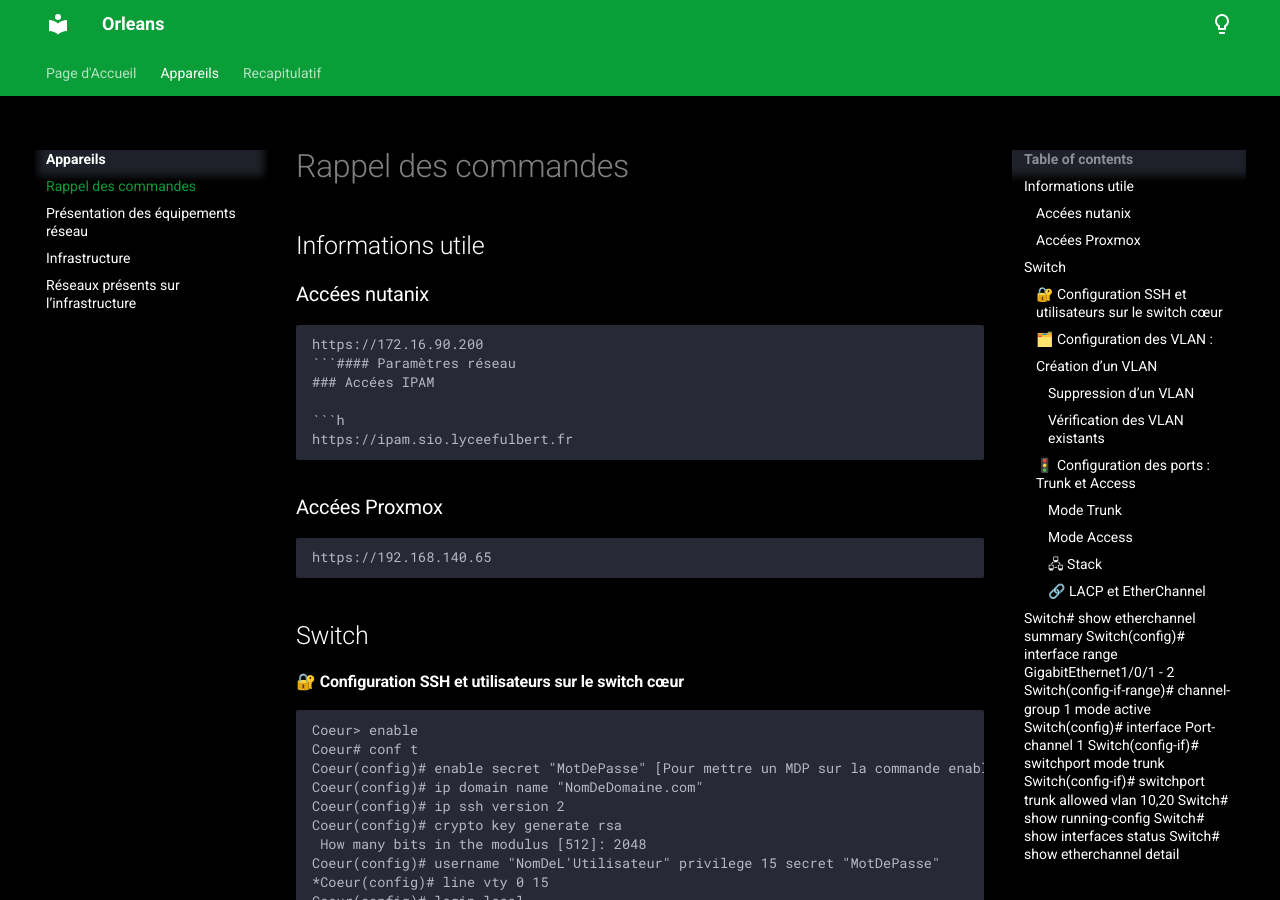
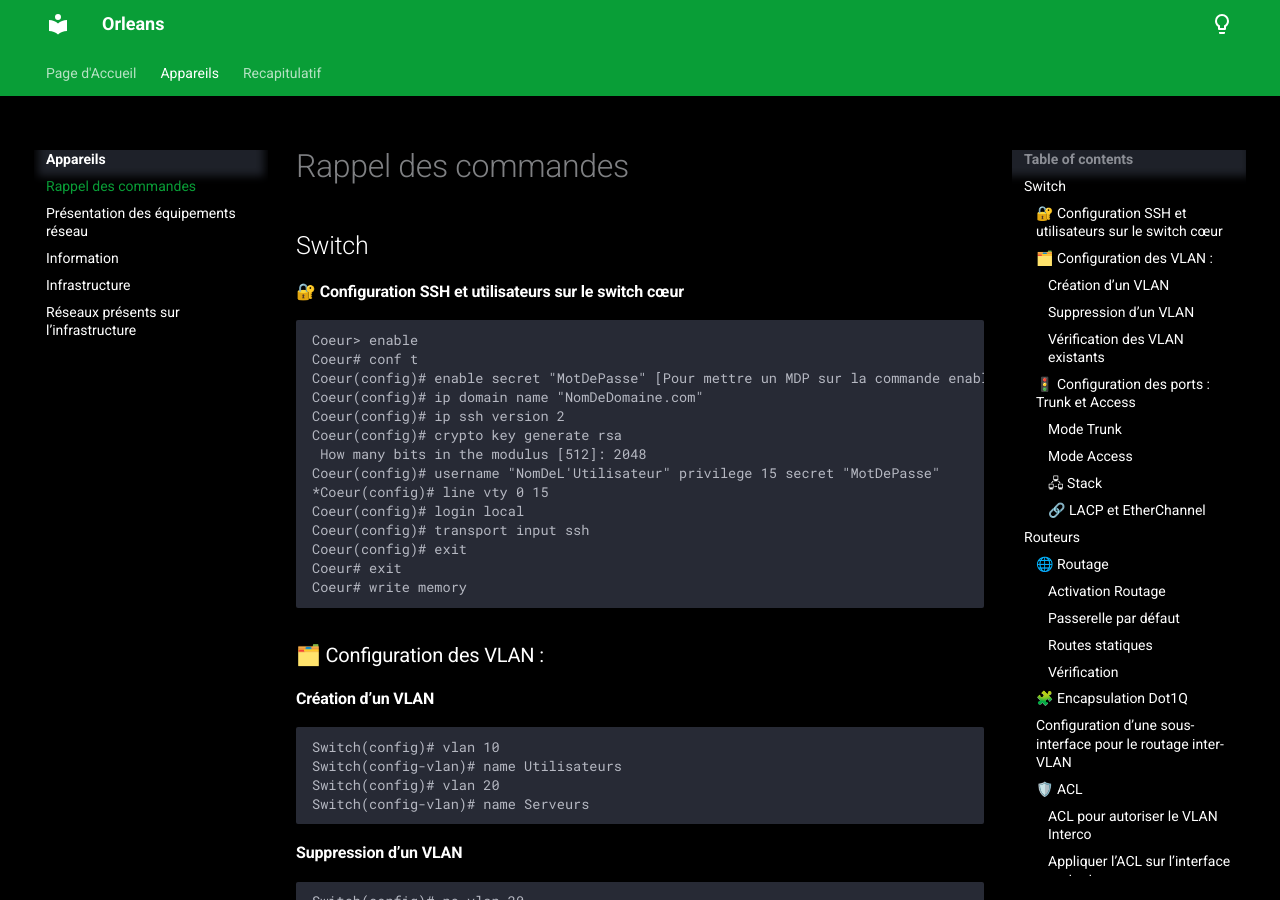
Before and after one commit to XolA-max/gp-orleans-sportludique2025-2026, an MkDocs documentation site: the page built from docs/Appareils/Commandes.md, in a window 1280 px wide and 900 px high. Built offline with MkDocs 1.6.1 and Material for MkDocs 9.7.7, drawn with Linux system fonts in a browser that asks for light colours.

Commit message:
ajout page info

````diff
--- a/docs/Appareils/Commandes.md
+++ b/docs/Appareils/Commandes.md
@@ -1,23 +1,5 @@
 # Rappel des commandes
 
-## Informations utile
-
-### Accées nutanix
-
-```h
-https://172.16.90.200
-```#### Paramètres réseau
-### Accées IPAM
-
-```h
-https://ipam.sio.lyceefulbert.fr
-```
-
-### Accées Proxmox
-
-```h
-https://192.168.140.65
-```
 ## Switch
 
 #### 🔐 Configuration SSH et utilisateurs sur le switch cœur
@@ -41,7 +23,7 @@ Coeur# write memory
 
 ### 🗂️ Configuration des VLAN :
 
-### Création d’un VLAN
+#### Création d’un VLAN
 
 ```h
 Switch(config)# vlan 10
@@ -109,6 +91,7 @@ Switch# show running-config
 Switch# show interfaces status
 Switch# show etherchannel detail
 ```
+
 ---
 
 ## Routeurs
````
Also changed, not shown: docs/Appareils/Information.md (added, +23 -0 lines), docs/Appareils/reseau.md (+2 -0 lines), docs/Recapitulatif/Probleme.md (+3 -0 lines).
